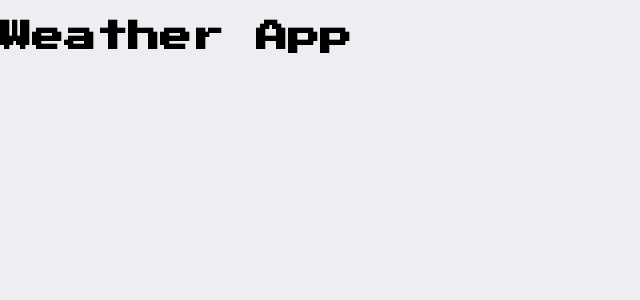
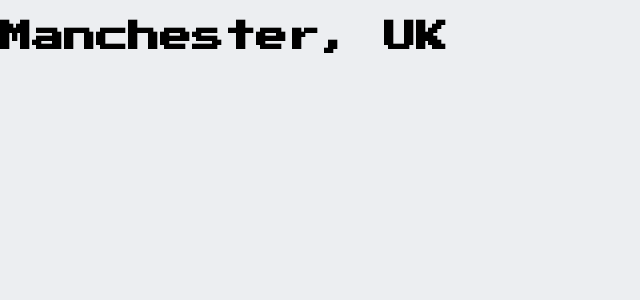
Before and after one commit to pbeardey/weather-app, a React (Create React App) app: page / in a window 1280 px wide. Shown: the top 300 px of the page, without its empty margins (0-640 px from the left). Built offline with nearby package versions, Linux system fonts and the light colour scheme.

Commit message:
create LocationDetails component and embed into App component

```diff
--- a/package.json
+++ b/package.json
@@ -6,6 +6,7 @@
     "@testing-library/jest-dom": "^5.16.4",
     "@testing-library/react": "^13.2.0",
     "@testing-library/user-event": "^13.5.0",
+    "prop-types": "^15.8.1",
     "react": "^18.1.0",
     "react-dom": "^18.1.0",
     "react-scripts": "5.0.1",
--- a/src/components/App.js
+++ b/src/components/App.js
@@ -1,12 +1,25 @@
+// src/components.App.js
+
 import React from "react";
+import PropTypes from "prop-types";
 import "../styles/App.css";
 
-function App() {
+import LocationDetails from "./LocationDetails";
+
+function App({ location }) {
+  const { city, country } = location;
   return (
     <div className="App">
-      <h1>Weather App</h1>
+      <LocationDetails city={city} country={country} />
     </div>
   );
 }
 
+App.propTypes = {
+  location: PropTypes.shape({
+    city: PropTypes.string,
+    country: PropTypes.string,
+  }).isRequired,
+};
+
 export default App;
--- /dev/null
+++ b/src/components/LocationDetails.js
@@ -0,0 +1,17 @@
+// src/components/LocationDetails.js
+
+import React from "react";
+import PropTypes from "prop-types";
+
+function LocationDetails(props) {
+  const { city, country } = props;
+
+  return <h1>{`${city}, ${country}`}</h1>;
+}
+
+LocationDetails.propTypes = {
+  city: PropTypes.string.isRequired,
+  country: PropTypes.string.isRequired,
+};
+
+export default LocationDetails;
--- /dev/null
+++ b/src/data/forecast.json
@@ -0,0 +1,78 @@
+{
+    "location": {
+      "city": "Manchester",
+      "country": "UK"
+    },
+    "forecasts": [
+      {
+        "date": 1525046400000,
+        "temperature": {
+          "max": 11,
+          "min": 4
+        },
+        "wind": {
+          "speed": 13,
+          "direction": "s"
+        },
+        "humidity": 30,
+        "description": "Clear",
+        "icon": "800"
+      },
+      {
+        "date": 1525132800000,
+        "temperature": {
+          "max": 13,
+          "min": 8
+        },
+        "wind": {
+          "speed": 60,
+          "direction": "ne"
+        },
+        "humidity": 80,
+        "description": "Stormy",
+        "icon": "211"
+      },
+      {
+        "date": 1525219200000,
+        "temperature": {
+          "max": 1,
+          "min": -2
+        },
+        "wind": {
+          "speed": 5,
+          "direction": "n"
+        },
+        "humidity": 50,
+        "description": "Heavy Snow",
+        "icon": "602"
+      },
+      {
+        "date": 1525305600000,
+        "temperature": {
+          "max": 20,
+          "min": 4
+        },
+        "wind": {
+          "speed": 150,
+          "direction": "e"
+        },
+        "humidity": 80,
+        "description": "Tornado",
+        "icon": "781"
+      },
+      {
+        "date": 1525392000000,
+        "temperature": {
+          "max": 25,
+          "min": 18
+        },
+        "wind": {
+          "speed": 8,
+          "direction": "nne"
+        },
+        "humidity": 50,
+        "description": "Hazy",
+        "icon": "721"
+      }
+    ]
+  }
--- a/src/index.js
+++ b/src/index.js
@@ -2,10 +2,11 @@
 import ReactDOM from "react-dom/client";
 import "./styles/index.css";
 import App from "./components/App";
+import forecast from "./data/forecast.json";
 
 const root = ReactDOM.createRoot(document.getElementById("root"));
 root.render(
   <React.StrictMode>
-    <App />
+    <App location={forecast.location} />
   </React.StrictMode>
 );
```
Also changed, not shown: 1 other file (tests, documents, lock files or other folders).
